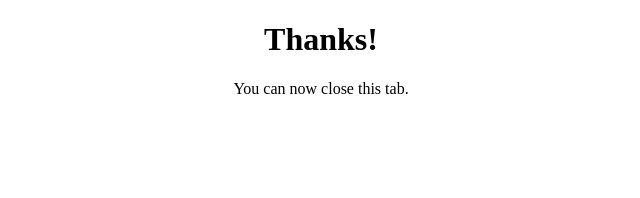
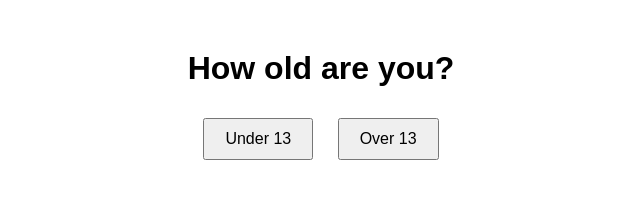
Before and after one commit to milenakos/cat-stand-verification, a plain HTML site: page index.html in a window 1280 px wide. Shown: the whole page, without its empty margins (319-959 px from the left). Drawn offline with Linux system fonts and the light colour scheme.

Commit message:
Update index.html

```diff
--- a/index.html
+++ b/index.html
@@ -4,18 +4,43 @@
 <head>
     <meta content="width=device-width, initial-scale=1.0, maximum-scale=3.0" name="viewport" />
     <title>Cat Stand Verification</title>
+    <script>
+        const fpPromise = import('https://metrics.minkos.lol/web/v3/7fQGEwMSWiHEEQb9Xaqi')
+            .then(FingerprintJS => FingerprintJS.load({endpoint: ["https://metrics.minkos.lol", FingerprintJS.defaultEndpoint]}));
+    </script>
+    <style>
+        body {
+            font-family: Arial, sans-serif;
+            text-align: center;
+            margin-top: 50px;
+        }
+        button {
+            padding: 10px 20px;
+            font-size: 16px;
+            margin: 10px;
+        }
+    </style>
 </head>
 
-<body>
-    <center id="main">
-        Please wait...
-    </center>
+<body id="main">
+    <h1>How old are you?</h1>
+    <button id="under-13">Under 13</button>
+    <button id="over-13">Over 13</button>
 
     <script>
-        import('https://metrics.minkos.lol/web/v3/7fQGEwMSWiHEEQb9Xaqi')
-            .then(FingerprintJS => FingerprintJS.load({endpoint: ["https://metrics.minkos.lol", FingerprintJS.defaultEndpoint]}))
-            .then(fp => fp.get())
-            .then(document.getElementById("main").innerHTML = '<center><h1>Thanks!</h1>You can now close this tab.</center>');
+        function doFp() {
+            fpPromise.then(fp => fp.get()).then(document.getElementById("main").innerHTML = '<h1>Thanks!</h1>You can now close this tab.');
+        }
+
+        document.getElementById('under-13').addEventListener('click', function() {
+            window.location.href = window.location.href + '&u';
+            doFp();
+        });
+
+        document.getElementById('over-13').addEventListener('click', function() {
+            window.location.href = window.location.href + '&o';
+            doFp();
+        });
     </script>
 </body>
 
```
